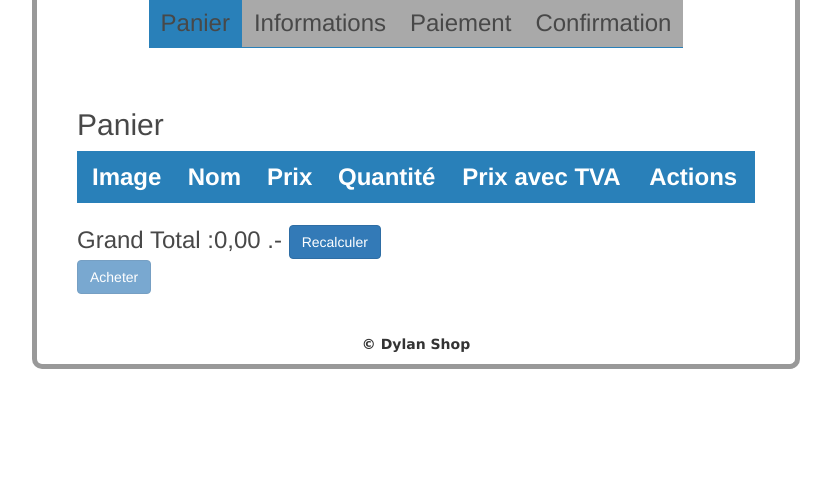
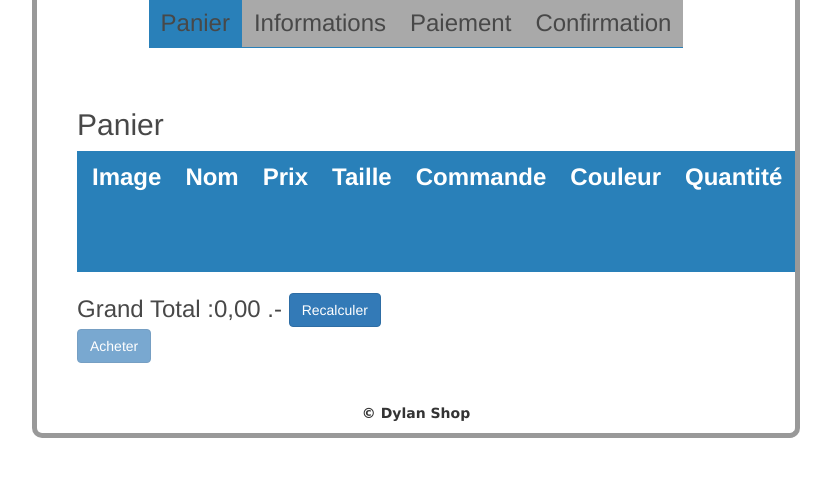
Before and after one commit to DylanWacker/projetstore, a PHP site: page /Pages/Panier.php in a window 1280 px wide. Shown: the part 52-529 px from the top of the page, without its empty margins (224-1055 px from the left). Run offline with PHP 8.4, Linux system fonts and the light colour scheme; data comes from the database, SQL or seed files in the repository; grey boxes labelled with a size stand in for pictures from a placeholder-image service; some libraries are stand-ins or nearby versions.

Commit message:
aasd
asd

```diff
--- a/ProjetStore/Pages/Panier.class.php
+++ b/ProjetStore/Pages/Panier.class.php
@@ -34,7 +34,7 @@ class panier{
 	}
 
 	public function total(){
-		$total = 0;
+		/*$total = 0;
 		$ids = array_keys($_SESSION['panier']);
 		if(empty($ids)){
 			$products = array();
@@ -44,7 +44,7 @@ class panier{
 		foreach( $products as $product ) {
 			$total += $product->PrixStore * 1.24 * $_SESSION['panier'][$product->IdStore];
 		}
-		return $total;
+		return $total;*/
 	}
 
 	public function add($product_id){
--- a/ProjetStore/Pages/Panier.php
+++ b/ProjetStore/Pages/Panier.php
@@ -8,11 +8,11 @@ require '_header.php';
 include 'Mysql.php';
 include 'Fonction.php';
 dbConnect();
-$Totale=number_format($panier->total(), 2, '.', ' ');
-if ($Totale<=0){
-    $BouttonActive='disabled="disabled"';
-}  else {
-    $BouttonActive='';
+$Totale = number_format($panier->total(), 2, '.', ' ');
+if ($Totale <= 0) {
+    $BouttonActive = 'disabled="disabled"';
+} else {
+    $BouttonActive = '';
 }
 ?>
 <!DOCTYPE html>
@@ -58,6 +58,9 @@ if ($Totale<=0){
                                 <div class="cell">Image </div>
                                 <div class="cell">Nom </div>
                                 <div class="cell">Prix </div>
+                                <div class="cell">Taille </div>
+                                <div class="cell">Commande </div>
+                                <div class="cell">Couleur </div>
                                 <div class="cell">Quantité</div>
                                 <div class="cell">Prix avec TVA </div>
                                 <div class="cell">Actions </div>
@@ -68,20 +71,57 @@ if ($Totale<=0){
                             if (empty($ids)) {
                                 $products = array();
                             } else {
-                                $products = $DB->query('SELECT * FROM store WHERE IdStore IN (' . implode(',', $ids) . ')');
+                                $products = $_SESSION['panier'];
                             }
-                            foreach ($products as $product):
+                            foreach ($products as $idStore => $product):
+                                //$_SESSION['panier'][$_POST['idStore']][$_POST['taille']][$_POST['couleur']][$_POST['commande']]id
                                 ?>
                                 <div class="row">
-                                    <div class="cell"><a href="#" > <img src="../Images/Store/Store<?= $product->IdStore; ?>.jpg" height="53"></a></div>
-                                    <div class="cell"><?= $product->NomStore; ?></div>
-                                    <div class="cell"><?= number_format($product->PrixStore, 2, ',', ' '); ?> .-</div>
-                                    <div class="cell"><input type="number" min="0" max="100" name="panier[quantity][<?= $product->IdStore; ?>]" value="<?= $_SESSION['panier'][$product->IdStore]; ?>"></div>
-                                    <div class="cell"><?= number_format($product->PrixStore * 1.24 * $_SESSION['panier'][$product->IdStore], 2, ',', ' '); ?> .-</div>
+                                    <?php
+                                    foreach ($product as $idTaille => $taille) {
+                                        foreach ($taille as $idCouleur => $couleur) {
+
+                                            foreach ($couleur as $idCommande => $commande) {
+                                                // Prix de base du store
+                                                $Store = $DB->query('SELECT * FROM store WHERE IdStore= :idStore', ['idStore' => $idStore]);
+                                                $PrixStore = $Store[0]->PrixStore;
+
+                                                // Prix de la taille
+                                                $TailleMin = $DB->query('SELECT * FROM store WHERE IdStore= :idStore', ['idStore' => $idStore]);
+                                                $PrixTaille = (($idTaille - $TailleMin[0]->TailleMin) * 2);
+                                                // Prix de la couleur
+                                                $Couleur = $DB->query('SELECT * FROM couleur WHERE IdCouleur= :idCouleur', ['idCouleur' => $idCouleur]);
+                                                $PrixCouleur = $Couleur[0]->PrixCouleur;
+                                                // Prix de la commande
+                                                $Commande = $DB->query('SELECT * FROM typecommande WHERE IdTypeCommande= :idTypeCommande', ['idTypeCommande' => $idCommande]);
+                                                $PrixCommande = $Commande[0]->PrixCommande;
+                                                echo '&nbsp';
+
+                                                echo '<div class="cell"><a href="#" > <img src="../Images/Store/Store' . $idStore . '.jpg" height="53"></a></div>';
+                                                echo '<div class="cell"> ' . $Store[0]->NomStore . '</div>';
+                                                echo '<div class="cell"> ' . $PrixStore. '.- </div>';
+                                                echo '<div class="cell"> ' . $idTaille . '</div>';
+                                                echo '<div class="cell"> ' . $Commande[0]->Commande . '</div>';
+                                                echo '<div class="cell"> ' . $Couleur[0]->NomCouleur . '(' . $Couleur[0]->PrixCouleur .')</div>';
+                                                echo'<div class="cell"><input type="number" min="0" max="100" name="quantite" value="' . $commande . '"></div>';
+                                                echo '<div class="cell">' . ($PrixCommande + $PrixTaille + $PrixCouleur + $PrixStore) * $commande . '.-</div>';
+                                                //echo 'commande:'.$idCommande;
+                                                //echo 'quantité:'.$commande;
+                                                //echo 'couleur:'.$idCouleur;
+                                                ?>
                                                 <div class="cell">
                                                     <a href="panier.php?delPanier=<?= $product->IdStore; ?>" ><img src="../Images/Icone/del.png"></a>
                                                 </div>
                                             </div>
+                                            <?php
+                                        }
+                                    }
+                                }
+                                ?>
+
+
+
+
                             <?php endforeach; ?>
                         </div>
 
--- a/ProjetStore/js/app.js
+++ b/ProjetStore/js/app.js
@@ -1,7 +1,7 @@
 (function($){
 	$('.addPanier').click(function(event){
 		event.preventDefault();
-		$.get($(this).attr('href'),function(data){
+		$.post("addpanier.php",$( "#formulaire" ).serialize(), function(data){
 			if(data.error){
 				alert(data.message);
 			}else{
```
Also changed, not shown: ProjetStore/Pages/StoreOption.php (+45 -46 lines), ProjetStore/Pages/addpanier.php (+12 -6 lines). Lines whose indentation alone changed are shown as unchanged.
